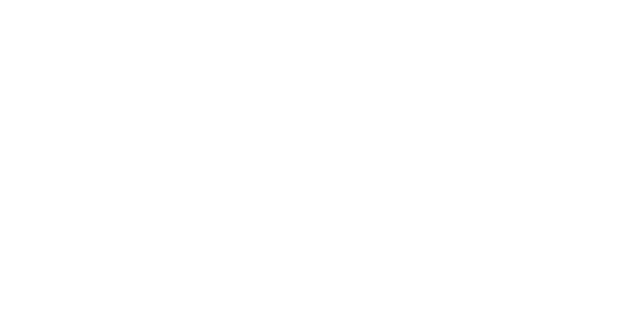
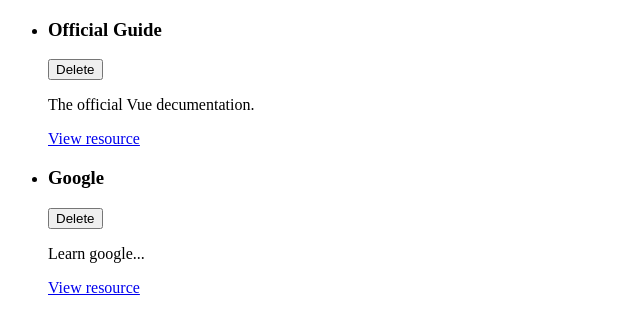
Before and after one commit to daq131/vue-components-app, a Vue app: page / in a window 1280 px wide. Shown: the top 334 px of the page, without its empty margins (0-640 px from the left). Built offline with nearby package versions, Linux system fonts and the light colour scheme.

Commit message:
first component and props

```diff
--- a/src/App.vue
+++ b/src/App.vue
@@ -0,0 +1,28 @@
+<template>
+<ul>
+    <learning-resource
+    v-for="res in storedResources"
+    :key="res.id"
+    :title="res.title"
+    :description="res.description"
+    :link="res.link">
+    </learning-resource>
+</ul>
+</template>
+
+<script>
+import LearningResource from './components/learning-resources/LearningResource.vue';
+export default{
+    components: {
+        LearningResource
+    },
+    data() {
+        return{
+            storedResources: [
+                { id: 'official-guide', title: 'Official Guide', description: 'The official Vue decumentation.', link: 'https://vuejs.org'},
+                { id: 'google', title: 'Google', description: 'Learn google...', link: 'https://google.com'}
+            ]
+        }
+    }
+}
+</script>
--- /dev/null
+++ b/src/components/learning-resources/LearningResource.vue
@@ -0,0 +1,20 @@
+<template>
+    <li>
+        <div>
+            <header>
+                <h3>{{ title }}</h3>
+                <button>Delete</button>
+            </header>
+        </div>
+        <p>{{ description }}</p>
+        <nav>
+            <a :href="link">View resource</a>
+        </nav>
+    </li>
+</template>
+
+<script>
+export default {
+    props: ['title', 'description', 'link']
+}
+</script>
--- a/src/main.js
+++ b/src/main.js
@@ -1,3 +1,3 @@
 import { createApp } from 'vue';
-
-createApp({}).mount('#app');
+import App from './App.vue'
+createApp( App ).mount('#app');
```
Also changed, not shown: src/components/LearningResource.vue (deleted).
